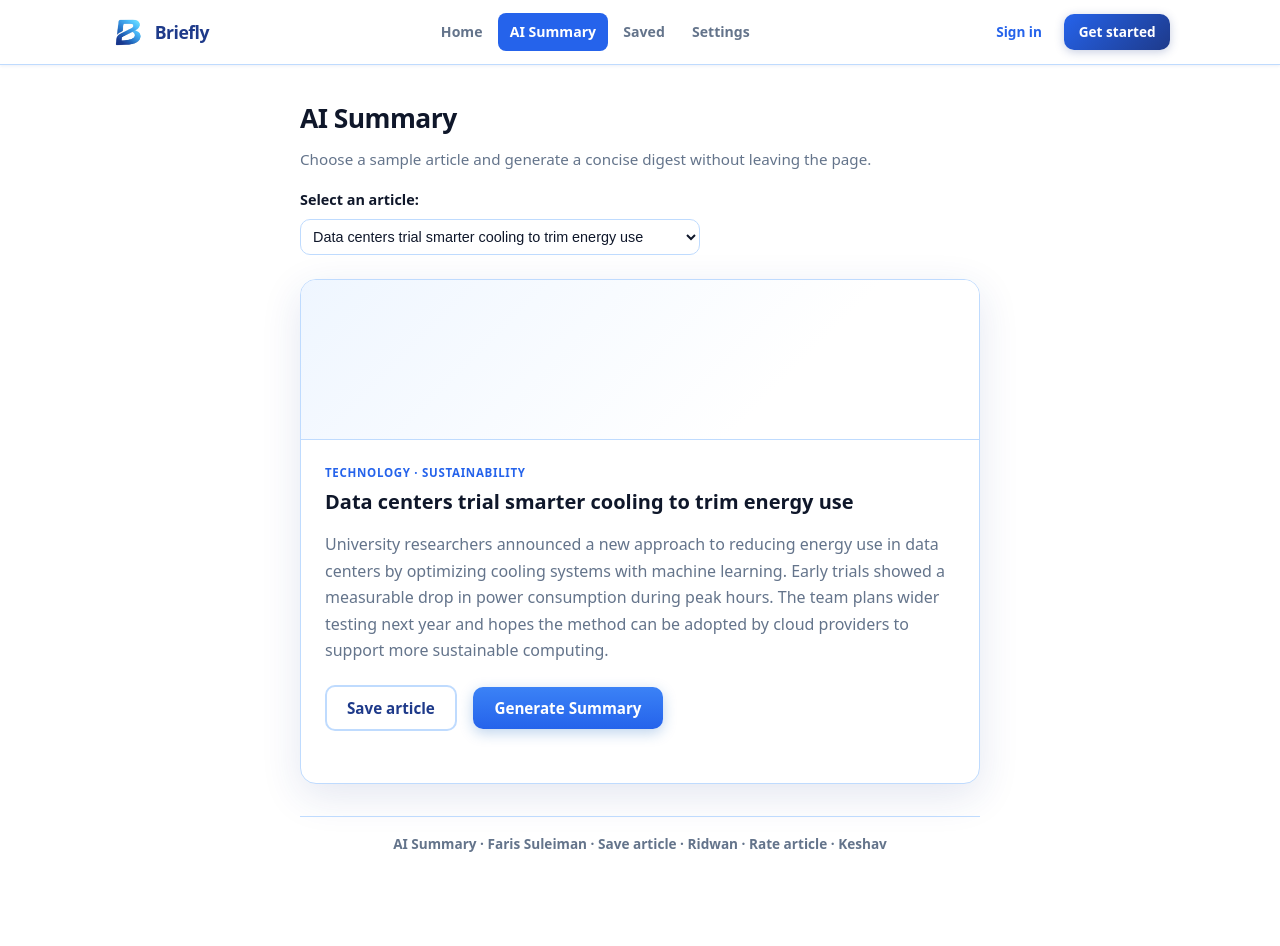
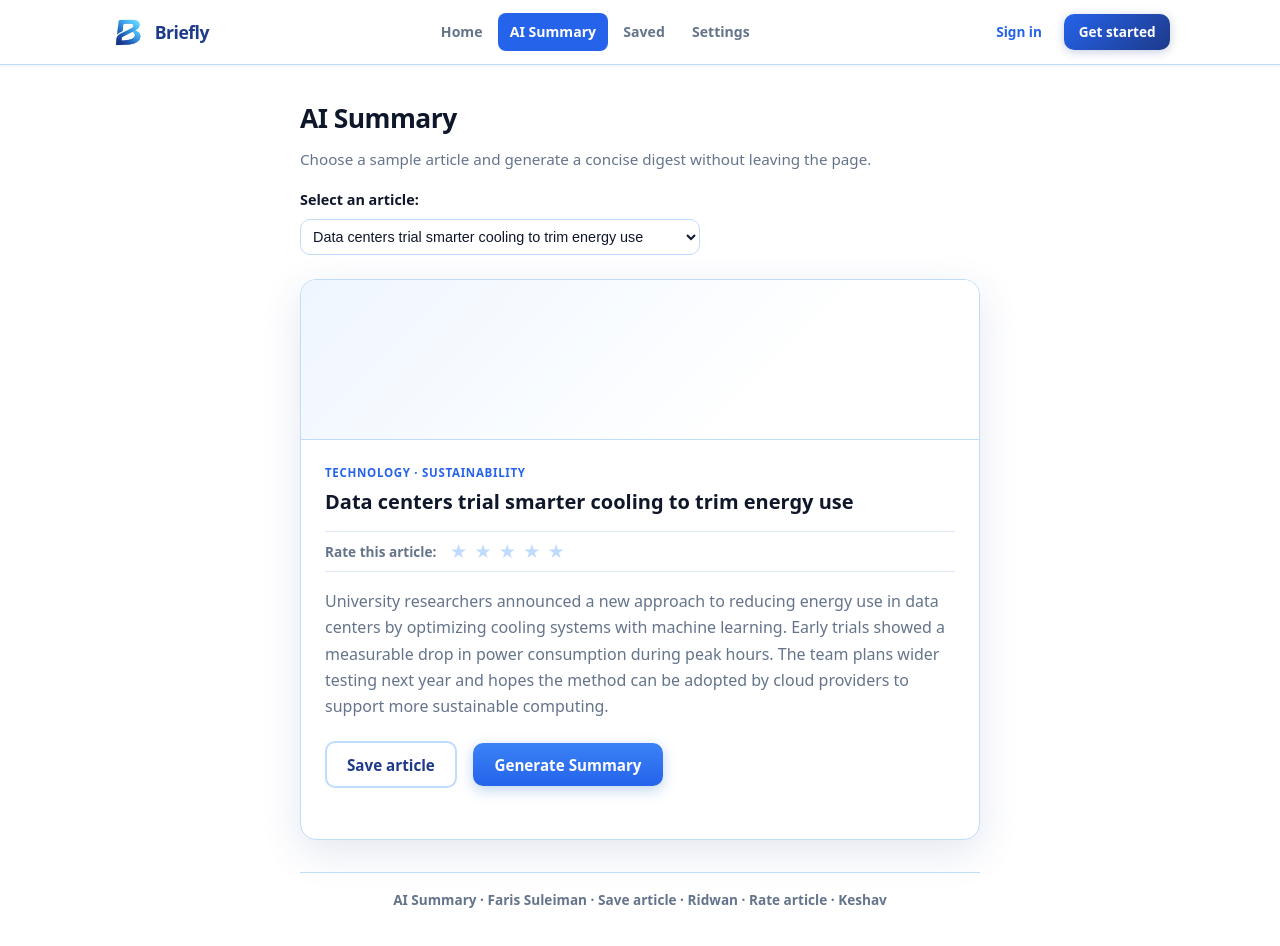
Before and after one commit to Pancakemix31/SE3354-Team-5, a React (Create React App) app in the folder briefly/: page /summary in a window 1280 px wide. Shown: the top 946 px of the page. Before the commit the page ends 903 px from the top, so only its background shows below. Built offline with nearby package versions, Linux system fonts and the light colour scheme.

Commit message:
Ratings Implemented

```diff
--- a/briefly/src/pages/SummaryPage.js
+++ b/briefly/src/pages/SummaryPage.js
@@ -127,6 +127,27 @@ function SummaryPage() {
           <h2 id="article-title" className="article-card__title">
             {selectedArticle.title}
           </h2>
+          <div className="article-rating">
+            <span className="article-rating__label">Rate this article:</span>
+            <div className="article-rating__stars">
+              {[1, 2, 3, 4, 5].map((star) => (
+                <button
+                  key={star}
+                  type="button"
+                  className={`star ${ratings[selectedArticle.id] >= star ? 'star--filled' : ''}`}
+                  onClick={() => handleRating(selectedArticle.id, star)}
+                  aria-label={`Rate ${star} star${star !== 1 ? 's' : ''}`}
+                >
+                  ★
+                </button>
+              ))}
+            </div>
+            {ratings[selectedArticle.id] && (
+              <span className="article-rating__value">
+                {ratings[selectedArticle.id]} star{ratings[selectedArticle.id] !== 1 ? 's' : ''}
+              </span>
+            )}
+          </div>
           <p className="article-card__text">
             {selectedArticle.content}
           </p>
```
